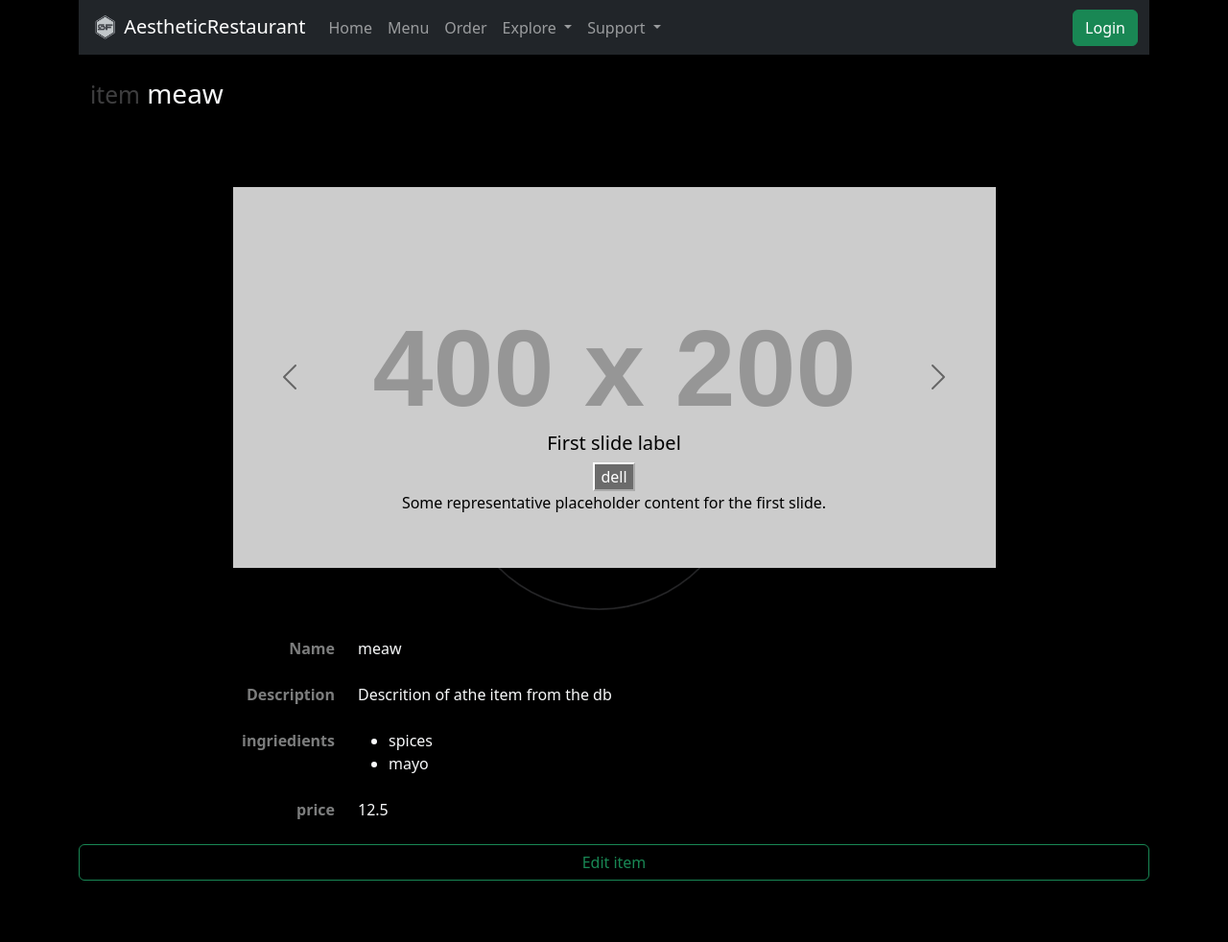
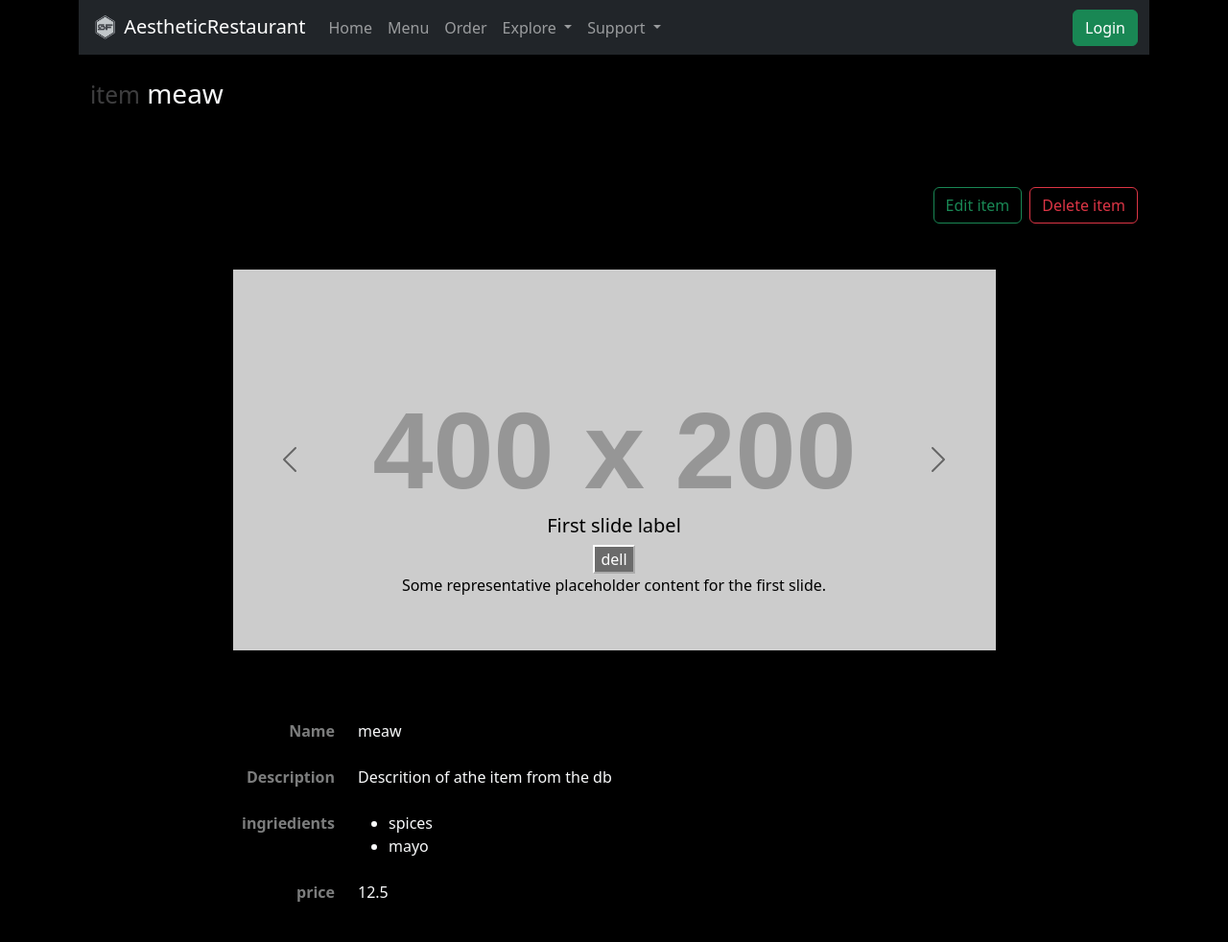
Before and after one commit to swasal/Aesthetic-Restaurant, a Flask app: page /menu/1 in a window 1280 px wide. Shown: the whole page at 96% size. Run offline with Flask 3, Linux system fonts and the light colour scheme; grey boxes labelled with a size stand in for pictures from a placeholder-image service; some libraries are stand-ins or nearby versions.

Commit message:
added buttons

```diff
--- a/templates/menu-description.html
+++ b/templates/menu-description.html
@@ -9,6 +9,11 @@
 
     </h3>
     <br><br><br>
+    <div class="d-grid gap-2 d-md-flex justify-content-md-end">
+        <button type="button" id="btn_edit" class="btn btn-outline-success" data-bs-toggle="modal" data-bs-target="#staticBackdrop" style="text-align: right;" >Edit item</button>
+        <button type="button" id="btn_edit" class="btn btn-outline-danger" style="text-align: right;" >Delete item</button>
+    </div>
+    <br><br>
 
     <!-- MEnu pictures -->
 
@@ -106,7 +111,7 @@
         <br><br>
 
 
-        <button type="button" id="btn_edit" class="btn btn-outline-success" data-bs-toggle="modal" data-bs-target="#staticBackdrop" >Edit item</button>
+
 
 
     </dl>
```
